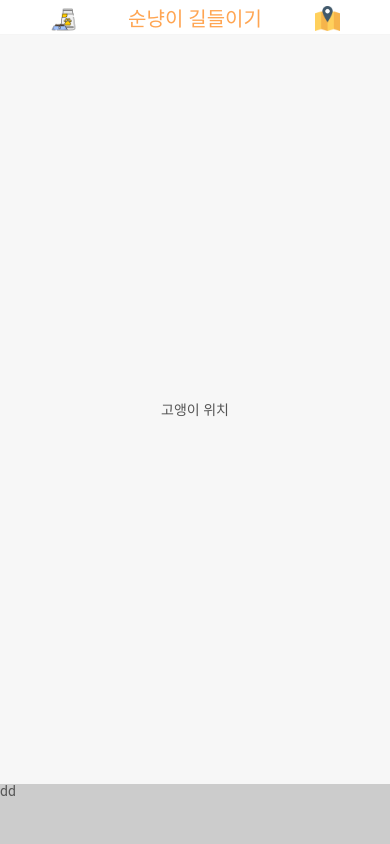
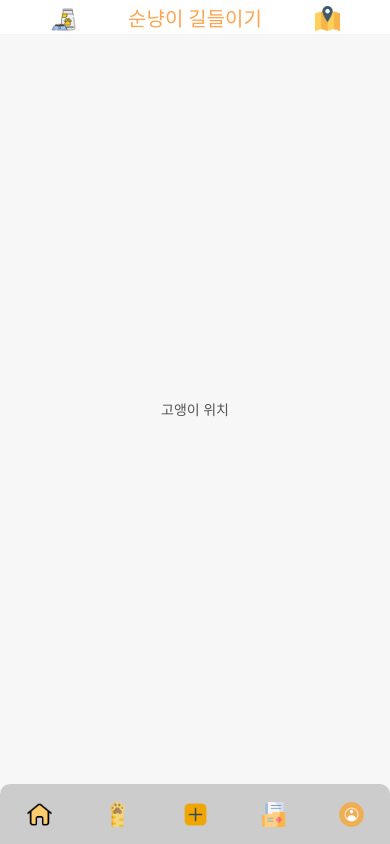
Before and after one commit to degull/soon_nyang, a React (Create React App) app: page /Map/Map in a window 390 px wide. Built offline with nearby package versions, Linux system fonts and the light colour scheme; a web font is replaced by a local one.

Commit message:
menubar 추가 & 반응형 추가

```diff
--- a/src/components/Menu/Menu.js
+++ b/src/components/Menu/Menu.js
@@ -6,7 +6,11 @@ const Menu = () => {
     return (
         <S.Wrapper>
             <S.MenuContainer>
-                dd
+            <S.Icon src="/img/home.png" alt="Home" />
+            <S.Icon src="/img/list.png" alt="List" />
+            <S.Icon src="/img/write.png" alt="Write" />
+            <S.Icon src="/img/hospital.png" alt="Hospital" />
+            <S.Icon src="/img/user.png" alt="User" />
             </S.MenuContainer>
         </S.Wrapper>
     );
--- a/src/components/Menu/Menu.styled.js
+++ b/src/components/Menu/Menu.styled.js
@@ -1,13 +1,49 @@
 import styled from "@emotion/styled";
 
 export const Wrapper = styled.div`
-   width: 100%;
-   height: 60px;
-   background: #ccc;
-   margin: 0 auto;
+  width: 100%;
+  height: 60px;
+  background: #ccc;
+  margin: 0 auto;
+  border-top-left-radius: 10px;
+  border-top-right-radius: 10px;
+  overflow: hidden;
 `;
 
 export const MenuContainer = styled.div`
-   width: 390px;
-	margin: 0px auto;
+  display: flex;
+  justify-content: space-between;
+  align-items: center;
+  height: 100%;
+  max-width: 390px;
+  margin: 0 auto;
+
+  @media (min-width: 390px) {
+    width: 100%;
+    max-width: none;
+    justify-content: space-around; /* Equal spacing between icons */
+  }
+
+  @media (min-width: 600px) {
+    width: 80%;
+  }
+
+  @media (min-width: 768px) {
+    width: 70%;
+  }
+
+  @media (min-width: 992px) {
+    width: 60%;
+  }
+
+  @media (min-width: 1200px) {
+    width: 50%;
+  }
 `;
+
+export const Icon = styled.img`
+  width: 25px;
+  height: 25px;
+`;
+
+// ... rest of the styled components
```
Also changed, not shown: public/img/list.png (added).
